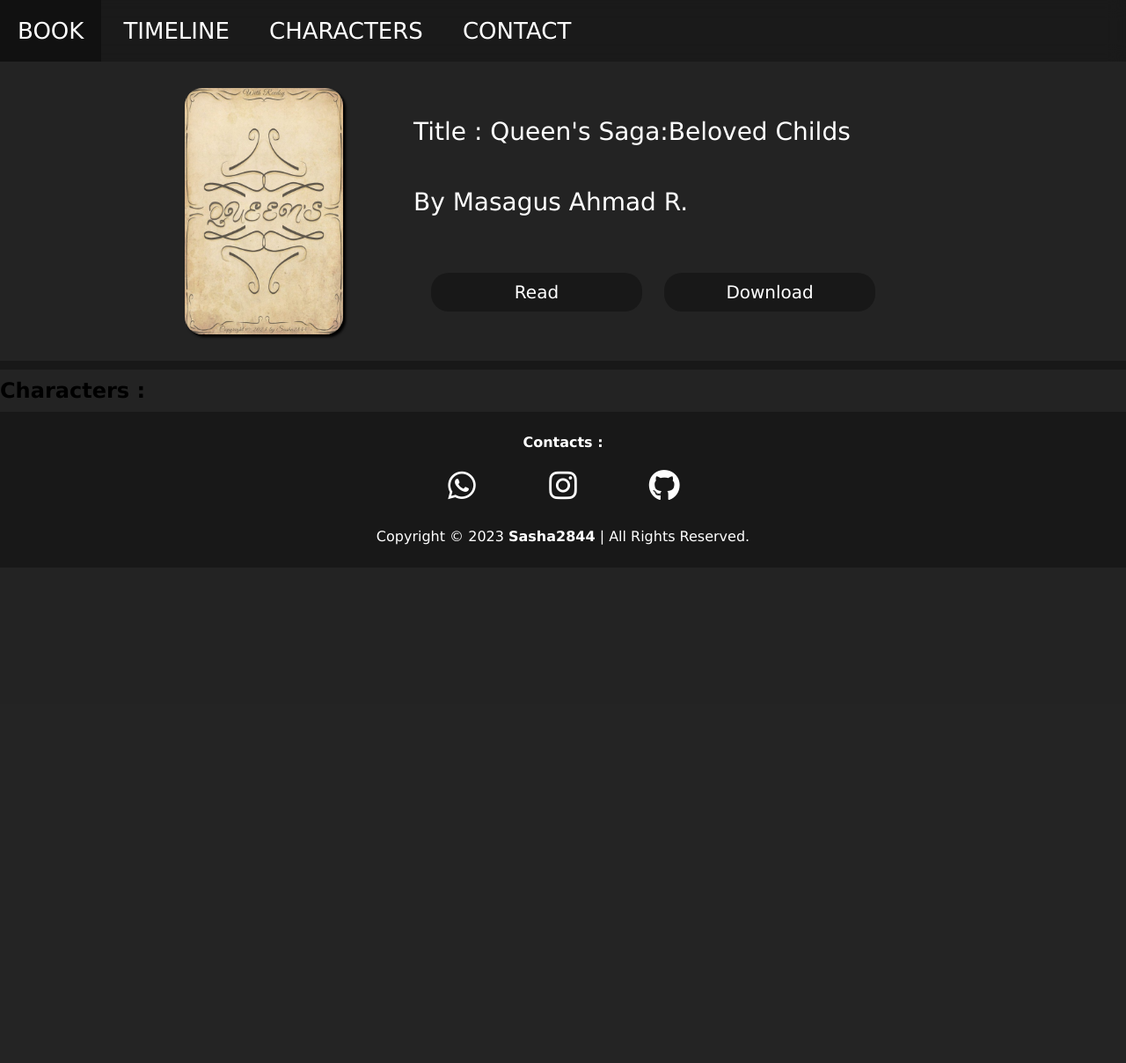
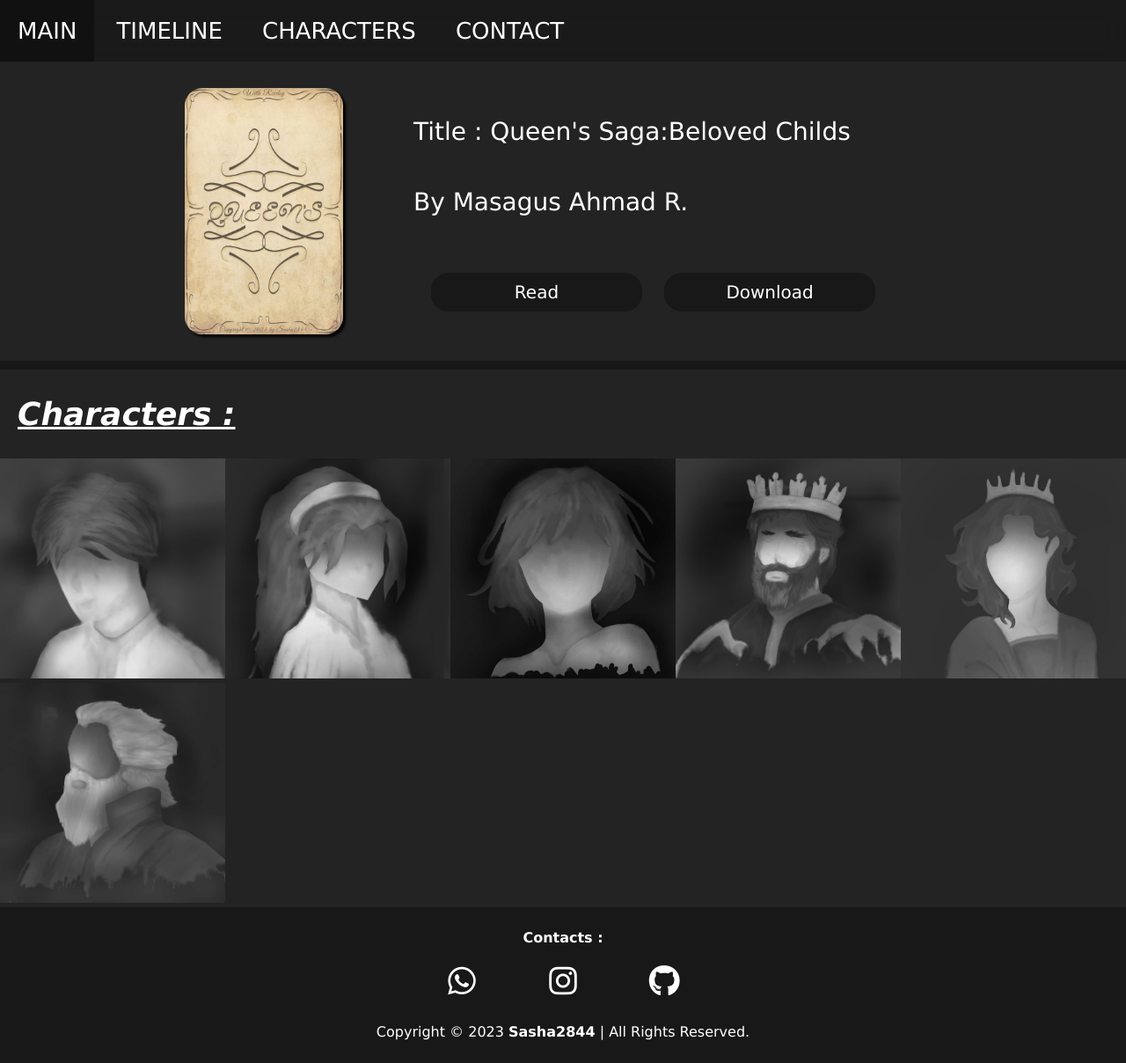
Before and after one commit to Ashonst2844/neverland-universe, a PHP site: page / in a window 1280 px wide. Shown: the whole page at 88% size. Before the commit the page ends 619 px from the top, so only its background shows below. Run offline with PHP 8.4, Linux system fonts and the light colour scheme; some libraries are stand-ins or nearby versions.

Commit message:
Rename Characters Photo

```diff
--- a/index.html
+++ b/index.html
@@ -12,13 +12,13 @@
             <input type="checkbox" name="check" id="check">
             <label for="check"><i class="fa-solid fa-bars"></i></label>
             <ul>
-                <li><a href="#">Book</a></li>
-                <li><a href="#">Timeline</a></li>
-                <li><a href="#">Characters</a></li>
-                <li><a href="#">Contact</a></li>
+                <li><a href="#main">Main</a></li>
+                <li><a href="#timeline">Timeline</a></li>
+                <li><a href="#characters">Characters</a></li>
+                <li><a href="#contact">Contact</a></li>
             </ul>
         </nav>
-        <div class="displayer">
+        <div id="main" class="displayer">
             <img src="img/queens_cover.jpeg" alt="Queens Cover">
             <ul>
                 <li><span class="title">Title : </span></span class="title-text">Queen's Saga:Beloved Childs</span></li>
@@ -30,13 +30,16 @@
         <div class="line"></div>
         <div id="characters">
             <h2>Characters :</h2>
+            <div class="char-container" id="char-container">
+                <!-- imageLoop() Function Will Run Here!! -->
+            </div>
         </div>
-        <footer>
+        <footer id="contact">
             <h4>Contacts :</h4>
             <ul>
-                <li><a href=""><i class="fa-brands fa-whatsapp"></i></a></li>
-                <li><a href=""><i class="fa-brands fa-instagram"></i></a></li>
-                <li><a href=""><i class="fa-brands fa-github"></i></a></li>
+                <li><a href="https://web.whatsapp.com/" target="_blank"><i class="fa-brands fa-whatsapp"></i></a></li>
+                <li><a href="https://www.instagram.com/masagus_ahmad_r/" target="_blank"><i class="fa-brands fa-instagram"></i></a></li>
+                <li><a href="https://github.com/Ashonst2844" target="_blank"><i class="fa-brands fa-github"></i></a></li>
             </ul>
             <span>Copyright &copy; 2023 <b>Sasha2844</b> | All Rights Reserved.</span>
         </footer>
--- a/script.js
+++ b/script.js
@@ -0,0 +1,45 @@
+function imageLoop() {
+    let totalIndex = 6
+    let name = ""
+
+    for (let i = 1; i <= totalIndex; i++) {
+        switch (i) {
+            case 1:
+                name = "Aarth Van Luiken"
+                break;
+            case 2:
+                name = "Annatasyah Van Luiken"
+                break;
+            case 3:
+                name = "Eleanor De Louise"
+                break;
+            case 4:
+                name = "Marcus Crist Valovell"
+                break;
+            case 5:
+                name = "Marrionette Van Luiken"
+                break;
+            case 6:
+                name = "Nathan De Säuberlich"
+                break;
+            default:
+                break;
+        }
+        let parent = document.getElementById("char-container");
+        let childs = document.createElement("div");
+        childs.className = "char-box";
+        let image = document.createElement("img")
+        image.setAttribute("src", "img/Characters/" + i + ".jpeg");
+        let caption = document.createElement("figcaption");
+        caption.innerHTML = name;
+
+        childs.appendChild(image);
+        childs.appendChild(caption);
+
+        parent.appendChild(childs);
+    }
+
+
+}
+
+imageLoop()
--- a/style.css
+++ b/style.css
@@ -6,6 +6,7 @@
     transition: 0.3s;
     outline: none;
     border: none;
+    scroll-behavior: smooth;
 }
 
 body {
@@ -25,6 +26,7 @@
     background-color: rgba(24, 24, 24, 0.8);
     backdrop-filter: blur(10px);
     position: fixed;
+    z-index: 99999;
 }
 nav input, nav label {
     display: none;
@@ -84,6 +86,41 @@
     font-size: 26px;
     background-color: #111;
     box-shadow: 3px 3px 3px black;
+}
+#characters h2 {
+    font-size: 36px;
+    color: white;
+    padding: 20px;
+    font-style: italic;
+    text-decoration: underline;
+}
+#characters .char-container {
+    display: flex;
+    flex-wrap: wrap;
+}
+#characters .char-container .char-box {
+    width: 20%;
+    height: 20%;
+    margin-top: 10px;
+}
+#characters .char-container .char-box img {
+    width: 100%;
+    margin: auto;
+    height: 250px;
+    filter: grayscale(100%);
+}
+#characters .char-container .char-box img:hover {
+    filter: none;
+    cursor: pointer;
+}
+#characters .char-container .char-box figcaption {
+    font-size: 18px;
+    margin-top: -30px;
+    margin-left: 10px;
+    font-weight: bold;
+    color: white;
+    text-shadow: 2px 2px 2px black;
+    font-style: italic;
 }
 footer {
     background-color: #181818;
```
Also changed, not shown: img/Characters/1.jpeg (renamed from img/Characters/Aarth Photo.jpeg), img/Characters/2.jpeg (renamed from img/Characters/Anne Photo.jpeg), img/Characters/3.jpeg (renamed from img/Characters/Elen Photo.jpeg), img/Characters/4.jpeg (renamed from img/Characters/Marcus Photo.jpeg), img/Characters/5.jpeg (renamed from img/Characters/Mery Photo.jpeg), img/Characters/6.jpeg (renamed from img/Characters/Nathan Photo.jpeg).
